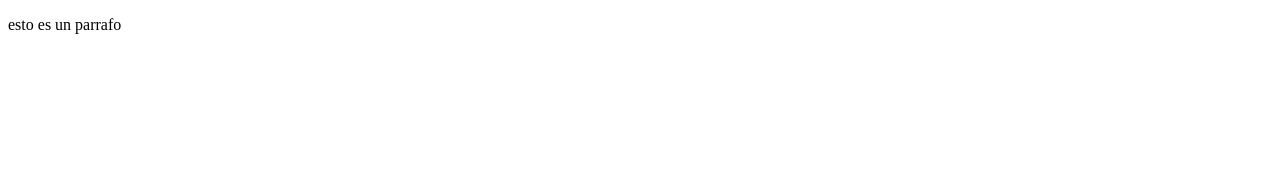
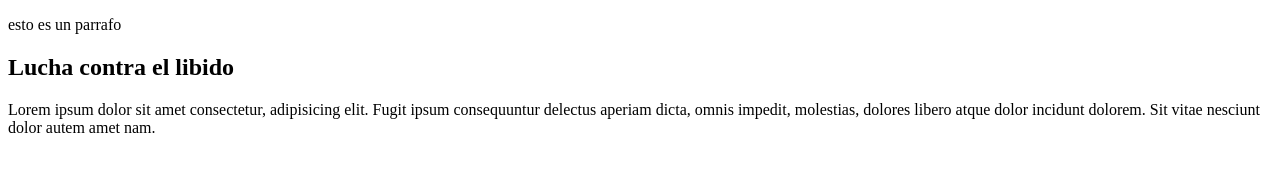
Before and after one commit to HoLGUiN7/practicas-, a plain HTML site: page index.html in a window 1280 px wide. Drawn offline with Linux system fonts and the light colour scheme.

Commit message:
Actualizacion

```diff
--- a/index.html
+++ b/index.html
@@ -13,5 +13,7 @@
      const p=document.getElementById("parrafo_1").textContent
      console.log(p)
  </script>
+ <h2>Lucha contra el libido</h2>
+ <p>Lorem ipsum dolor sit amet consectetur, adipisicing elit. Fugit ipsum consequuntur delectus aperiam dicta, omnis impedit, molestias, dolores libero atque dolor incidunt dolorem. Sit vitae nesciunt dolor autem amet nam.</p>
 </body>
 </html>
```
